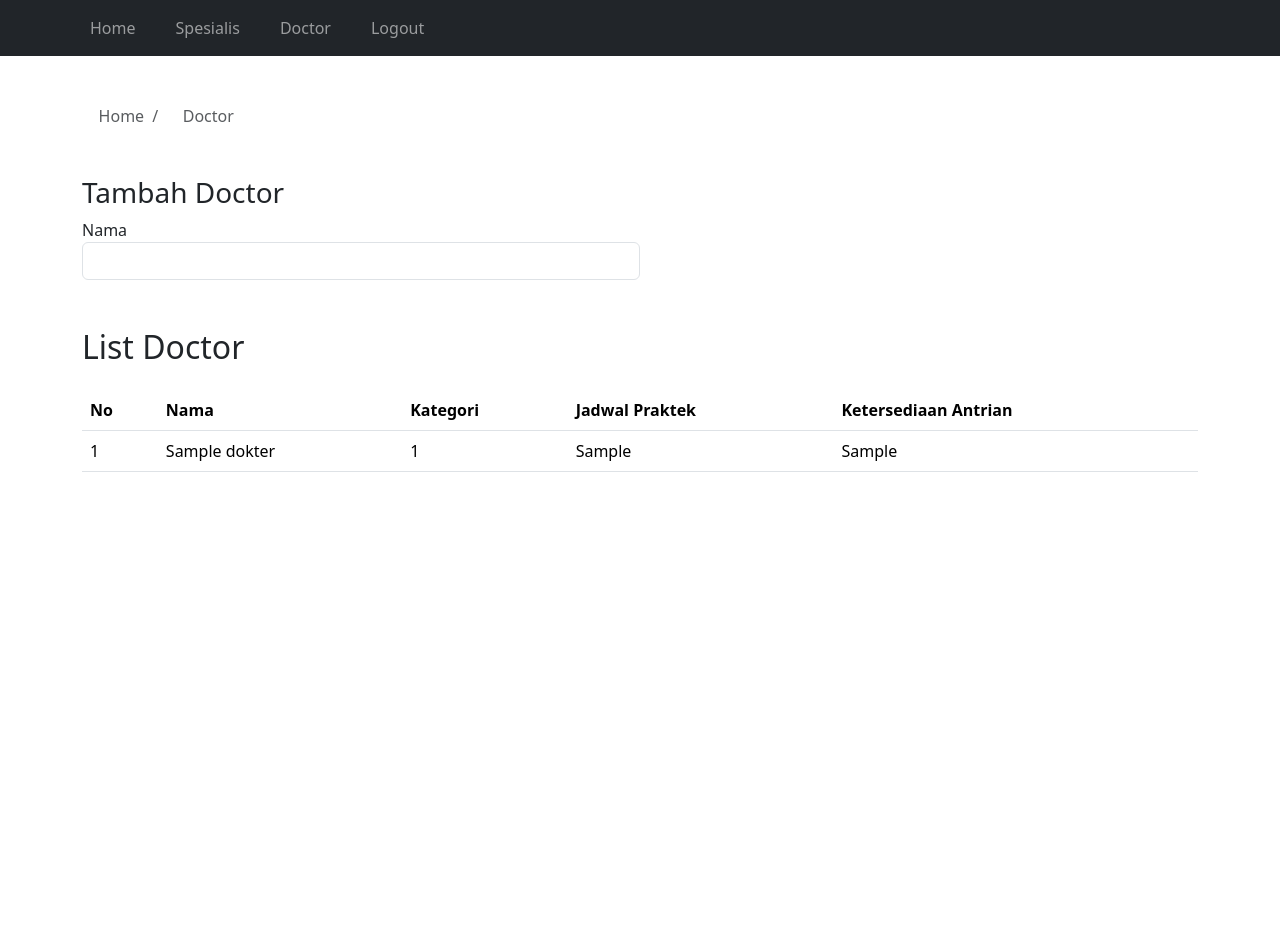
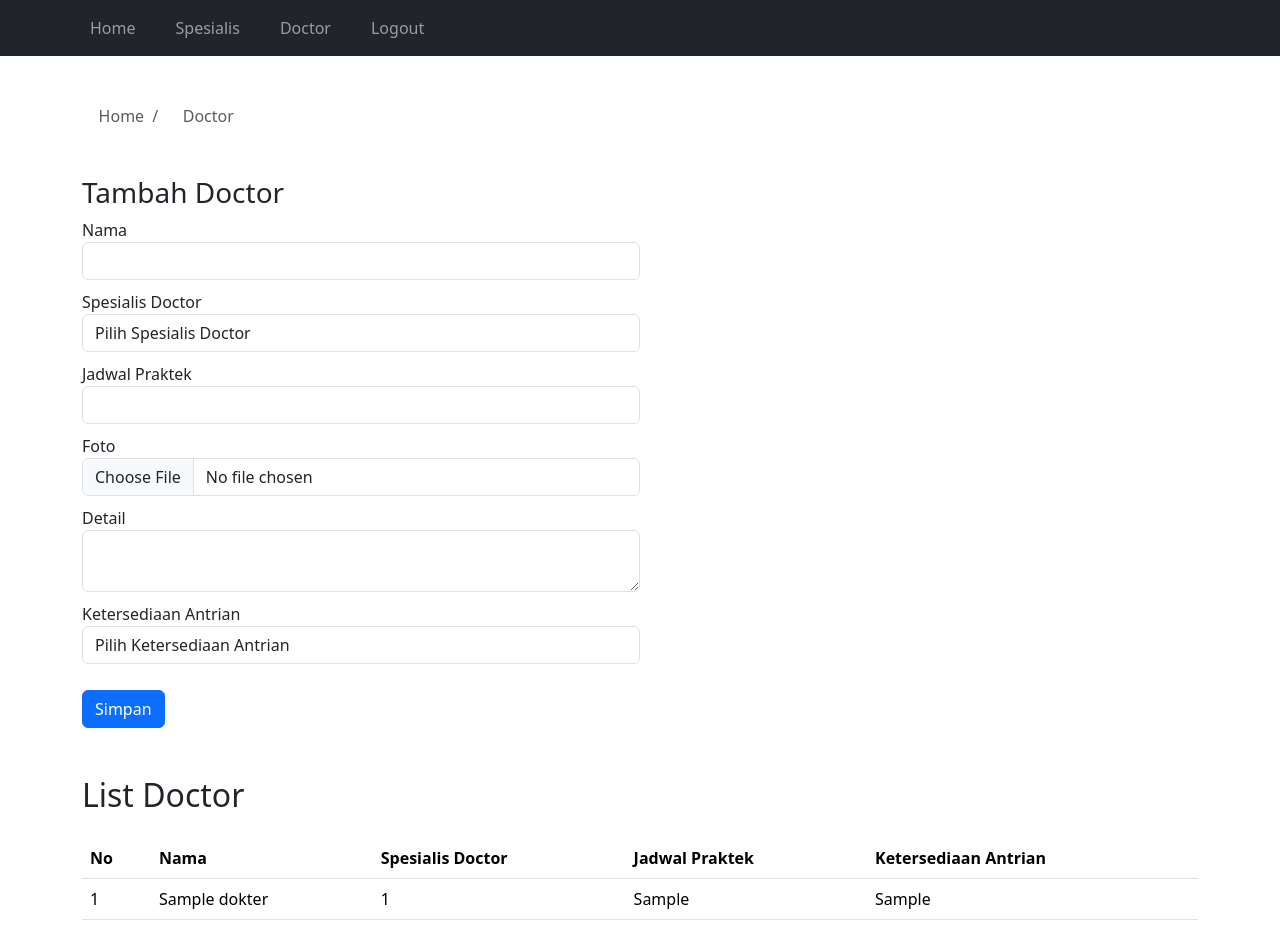
Before and after one commit to RayhanFaizAdzikra/pw2025_tubes_243040041, a PHP site: page /produk.php in a window 1280 px wide. Before the commit the page ends 472 px from the top, so only its background shows below. Run offline with PHP 8.4, Linux system fonts and the light colour scheme; the visitor is signed in with stand-in values (Sample User, id 1); tables that the repository leaves empty or names only in its code hold one stand-in row (values such as "Sample post"); some libraries are stand-ins or nearby versions.

Commit message:
progres14

```diff
--- a/adminpanel/produk.php
+++ b/adminpanel/produk.php
@@ -4,6 +4,18 @@
 
     $query = mysqli_query($conn, "SELECT * FROM dokter");
     $jumlahDokter = mysqli_num_rows($query);
+
+    $queryKategori = mysqli_query($conn, "SELECT * FROM kategori");
+
+    function generateRandomString($length = 10) {
+        $characters = '0123456789abcdefghijklmnopqrstuvwxyzABCDEFGHIJKLMNOPQRSTUVWXYZ';
+        $charactersLength = strlen($characters);
+        $randomString = '';
+        for ($i = 0; $i < $length; $i++) {
+            $randomString .= $characters[rand(0, $charactersLength - 1)];
+        }
+    return $randomString;
+    }
 ?>
 
 <!DOCTYPE html>
@@ -19,6 +31,10 @@
 <style>
      .no-decoration {
         text-decoration: none;
+    }
+
+    form div{
+        margin-bottom: 10px;
     }
 </style>
 
@@ -44,11 +60,97 @@
         <form action="" method="post" enctype="multipart/form-data">
             <div>
                 <label for="nama">Nama</label>
-                <input type="text" id="nama" name="nama" class="form-control" autocomplete="off">
+                <input type="text" id="nama" name="nama" class="form-control" autocomplete="off" required>
             </div>
+            <div>
+                <label for="kategori">Spesialis Doctor</label>
+            <select name="kategori" id="kategori" class="form-control" required>
+                <option value="">Pilih Spesialis Doctor</option>
+                <?php
+                    while($data=mysqli_fetch_array($queryKategori)){
+                    ?>
+                        <option value="<?php echo $data['id']?>"><?php echo $data['nama']?></option>
+                    <?php
+                    }
+                ?>
+            </select>
+    </div>
+    <div>
+        <label for="jadwal_praktek">Jadwal Praktek</label>
+        <input type="text" class="form-control" name="jadwal_praktek" required>
+    </div>
+
+    <div>
+        <label for="foto">Foto</label>
+        <input type="file" name="foto" id="foto" class="form-control">
+    </div>
+
+    <div>
+        <label for="detail">Detail</label>
+        <textarea name="detail" id="detail" class="form-control"></textarea>
+    </div>
+
+    <div>
+        <label for="ketersediaan_antrian">Ketersediaan Antrian</label>
+        <select name="ketersediaan_antrian" id="ketersediaan_antrian" class="form-control">
+            <option value="">Pilih Ketersediaan Antrian</option>
+            <option value="tersedia">Tersedia</option>
+            <option value="habis">Tidak Tersedia</option>
+        </select>
+    </div>
+    <div>
+        <button type="submit" class="btn btn-primary mt-3" name="simpan">Simpan</button>
+    </div>
         </form>
+
+        <?php
+            if(isset($_POST['simpan'])){
+                $nama = htmlspecialchars($_POST['nama']);
+                $kategori = htmlspecialchars($_POST['kategori']);
+                $jadwal_praktek = htmlspecialchars($_POST['jadwal_praktek']);
+                $detail = htmlspecialchars($_POST['detail']);
+                $ketersediaanantrian = htmlspecialchars($_POST['ketersediaan_antrian']);
+
+                $target_dir = "../image/";
+                $nama_file = basename($_FILES['foto']['name']);
+                $target_file = $target_dir . $nama_file;
+                $imageFileType = strtolower(pathinfo($target_file,PATHINFO_EXTENSION));
+                $image_size = $_FILES['foto']['size'];
+                $random_name = generateRandomString(20);
+
+                if($nama=='' || $kategori=='' || $jadwal_praktek==''){
+                    ?>
+                    <div class="alert alert-warning mt-3" role="alert">
+                        Nama, Spesialis Doctor, dan Jadwal Praktek harus diisi!!!
+                    </div>
+                    <?php
+                }
+                else {
+                    if($nama_file != ''){
+                        if($image_size > 5000000){
+                            ?>
+                            <div class="alert alert-warning mt-3" role="alert">
+                                Ukuran Foto Terlalu Besar, Maksimal 5MB!!!
+                             </div>
+                            <?php
+                        }
+                        else {
+                            if($imageFileType != 'jpg' && $imageFileType != 'png' && $imageFileType != 'jpeg'){
+                            ?>
+                             <div class="alert alert-warning mt-3" role="alert">
+                                File Harus Bertipe JPG, PNG, atau JPEG!!!
+                             </div>
+                            <?php
+                        }
+                        else{
+                                move_uploaded_file($_FILES['foto']['tmp_name'], $target_dir . $random_name . "." . $imageFileType);
+                            }
+                        }
+                    }
+                }
+            }
+        ?>
      </div>
-
 
      <div class="mt-3">
          <h2>List Doctor</h2>
@@ -59,7 +161,7 @@
                     <tr>
                         <th>No</th>
                         <th>Nama</th>
-                        <th>Kategori</th>
+                        <th>Spesialis Doctor</th>
                         <th>Jadwal Praktek</th>
                         <th>Ketersediaan Antrian</th>
                     </tr>
```
Also changed, not shown: image/nophoto.jpg (added).
